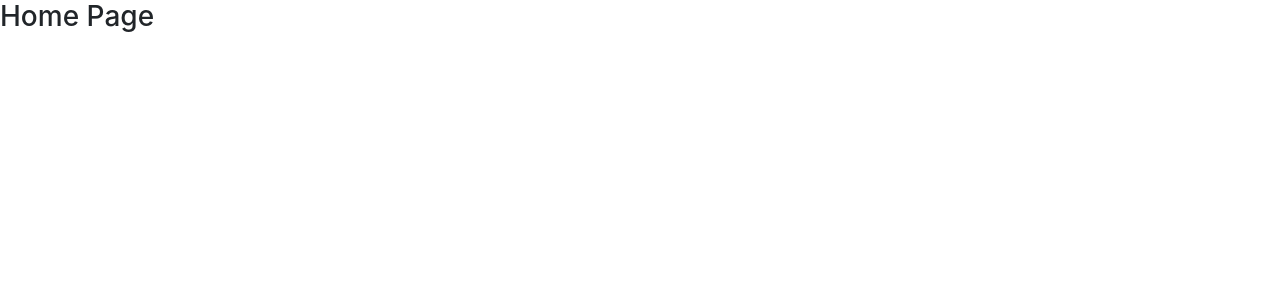
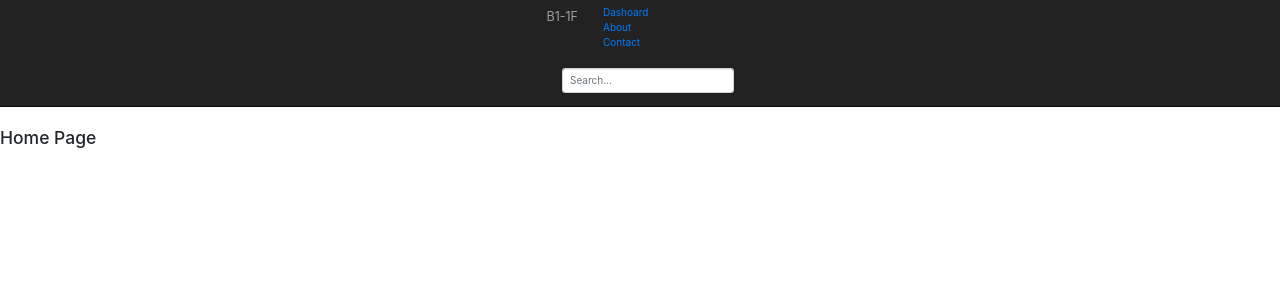
Before and after one commit to kwc43/b11f.app, a React (Create React App) app: page / in a window 1280 px wide. Shown: the top 300 px of the page. Built offline with nearby package versions, Linux system fonts and the light colour scheme.

Commit message:
added temp broken header

```diff
--- a/public/index.html
+++ b/public/index.html
@@ -8,6 +8,7 @@
     <meta name="description" content="Web site created using create-react-app"/>
     <link rel="apple-touch-icon" href="%PUBLIC_URL%/apple-touch-icon.png" />
     <link rel="manifest" href="%PUBLIC_URL%/manifest.json" />
+    <link rel="stylesheet" href="https://maxcdn.bootstrapcdn.com/bootstrap/3.3.4/css/bootstrap.min.css"/>
     <title>b11f</title>
   </head>
   <body>
--- a/src/components/app/App.js
+++ b/src/components/app/App.js
@@ -1,4 +1,5 @@
 import React, { Component } from 'react';
+import Header from '../header/Header.js';
 import './App.css';
 
 import { BrowserRouter as Router,
@@ -9,14 +10,15 @@ import { BrowserRouter as Router,
 } from "react-router-dom";
 
 //Pages
-import HomePage from '../../pages/home/home';
-import ErrorPage from '../../pages/_shared/error';
-import DashBoardPage from '../../pages/dashboard/dashboard';
+import HomePage from '../../pages/home/Home';
+import ErrorPage from '../../pages/_shared/Error';
+import DashBoardPage from '../../pages/dashboard/Dashboard';
 
 class App extends Component {
   render() {
     return (
       <Router>
+        <Header/>
         <Switch>
           <Route exact path="/" component={HomePage}/>
           <Route exact path="/dashboard" component={DashBoardPage}/>
--- /dev/null
+++ b/src/components/header/Header.js
@@ -0,0 +1,46 @@
+import React,  { Component } from 'react';
+import {
+  Link
+} from "react-router-dom";
+import './Header.css';
+
+export default class Header extends Component {
+  render() {
+    return (
+      <nav class="navbar navbar-inverse navbar-fixed-top">
+        <div class="container-fluid">
+          <div class="navbar-header">
+            <Link to="/">
+              <a class="navbar-brand" href="">
+                B1-1F
+              </a>
+            </Link>
+            <div id="navbar navbar-collapse">
+              <ul clas="nav navbar-nav navbar-right">
+                <li>
+                  <Link to="/dashboard">
+                    <a>Dashoard</a>
+                  </Link>
+                </li>
+                <li>
+                  <Link to="">
+                    <a>About</a>
+                  </Link>
+                </li>
+                <li>
+                  <Link to="">
+                    <a>Contact</a>
+                  </Link>
+                </li>
+              </ul>
+            </div>
+            <form class="navbar-form navbar-right">
+              <input class="form-control" type="text" placeholder="Search...">
+              </input>
+            </form>
+          </div>
+        </div>
+      </nav>
+    )
+  }
+}
```
Also changed, not shown: src/components/carousel/Carousel.css (renamed from src/components/carousel/carousel.css), src/components/header/Header.css (renamed from src/components/header/header.css), src/pages/_shared/Error.js (renamed from src/pages/_shared/error.js), src/pages/dashboard/Dashboard.css (renamed from src/pages/dashboard/dashboard.css), src/pages/dashboard/Dashboard.js (renamed from src/pages/dashboard/dashboard.js), src/pages/home/Home.js (renamed from src/pages/home/home.js).
